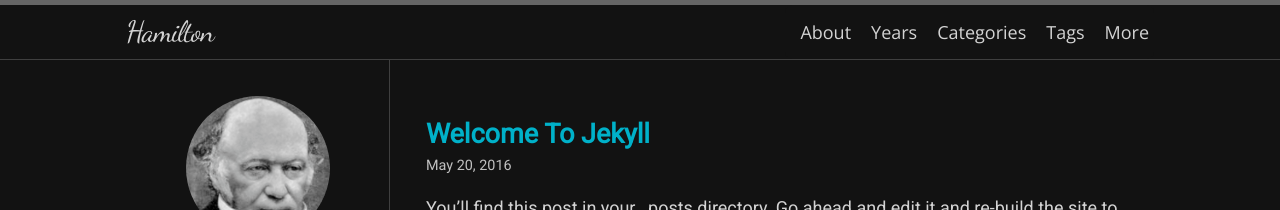
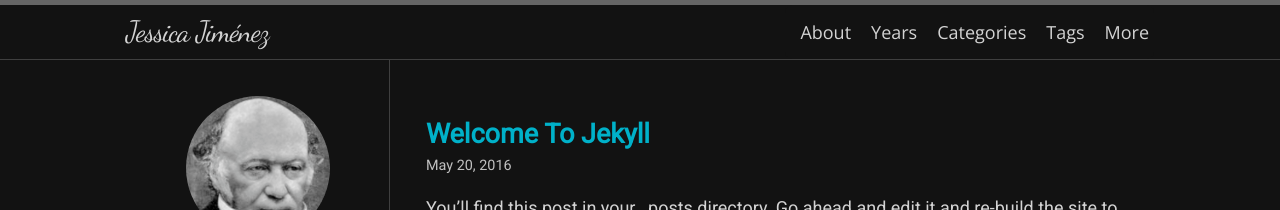
Before and after one commit to jessyjm/jessyjm.github.io, a Jekyll site: the page built from index.html, in a window 1280 px wide. Shown: the top 210 px of the page. Built offline with Jekyll 4.4.1, drawn with Linux system fonts in a browser that asks for light colours; nearby versions of some CDN libraries; some web fonts are replaced; the list of posts is cut into pages by our own code.

Commit message:
Update _config.yml

```diff
--- a/_config.yml
+++ b/_config.yml
@@ -1,4 +1,4 @@
-title: Hamilton
+title: Jessica Jiménez
 description: A minimal and beautiful Jekyll theme best for writing and note-taking.
 author: Shangzhi Huang
 avatar: /logo.png
```
